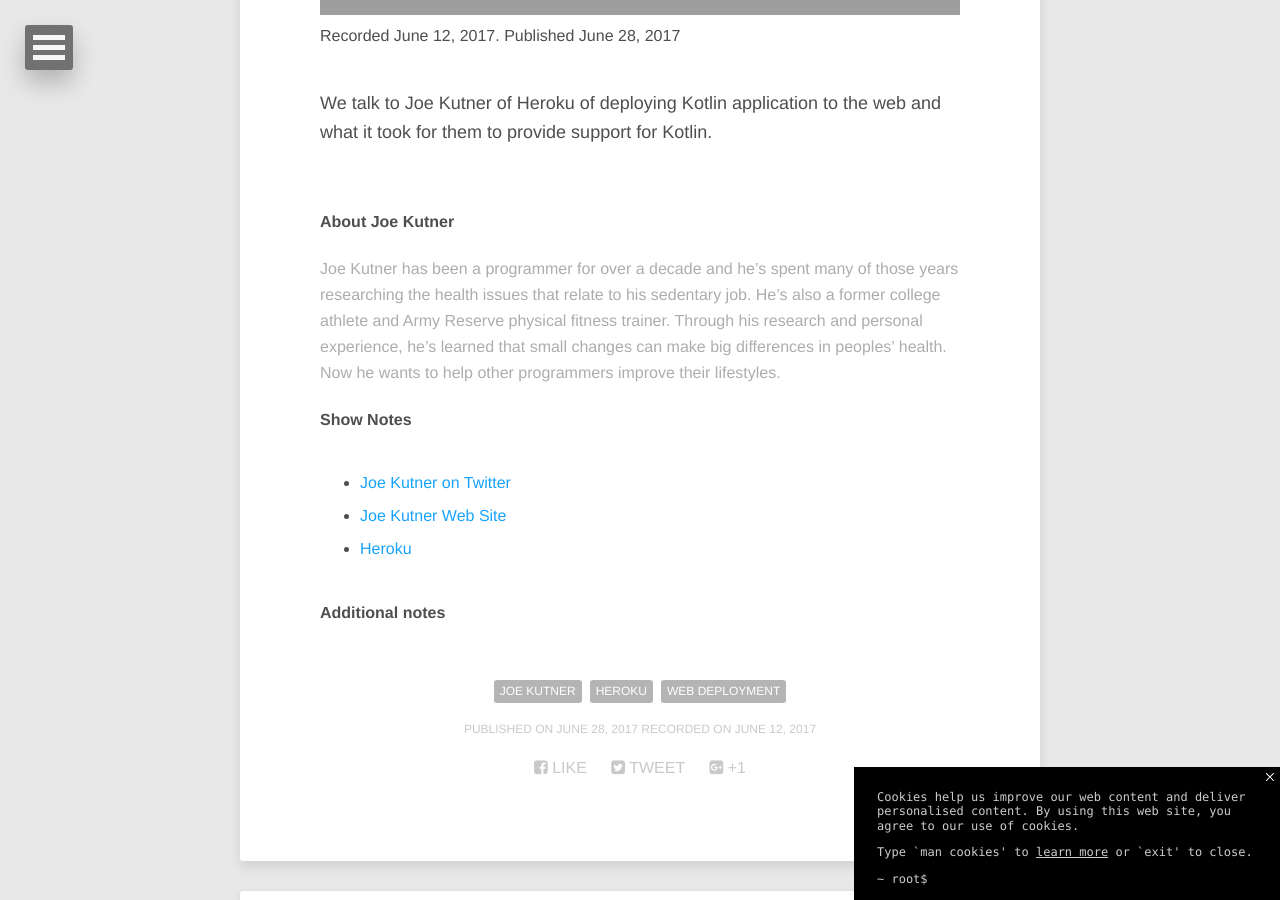
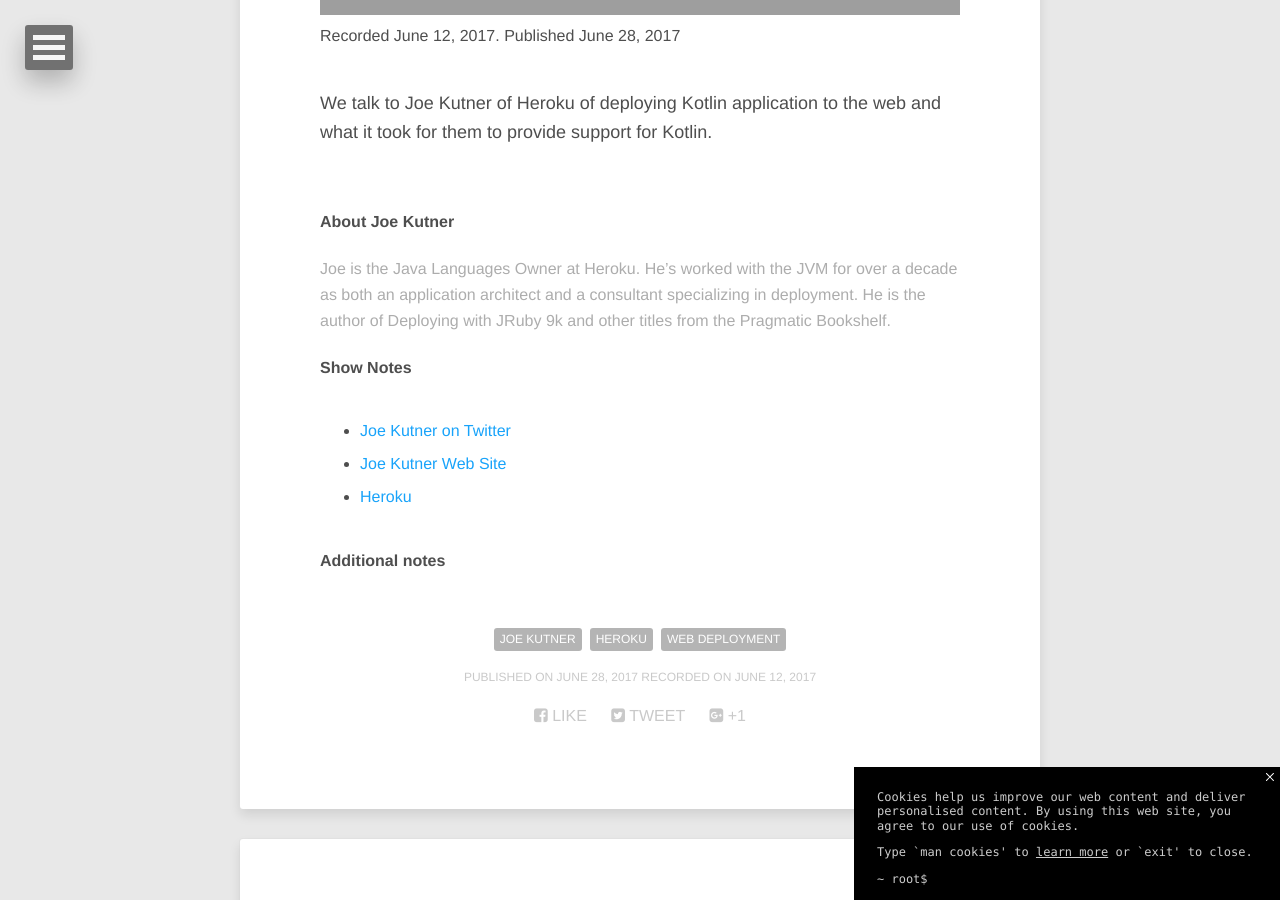
Before and after one commit to talkingkotlin/website, a Jekyll site: the page built from _posts/2017-06-28-heroku-with-joe-kutner.md, in a window 1280 px wide and 900 px high, scrolled down 777 px. Built offline with Jekyll 4.4.1, drawn with Linux system fonts in a browser that asks for light colours; nearby versions of some CDN libraries; comment, search, counter and statistics services are not loaded; grey boxes are pictures that could not be loaded.

Commit message:
Update Joe Kutner bio

```diff
--- a/_posts/2017-06-28-heroku-with-joe-kutner.md
+++ b/_posts/2017-06-28-heroku-with-joe-kutner.md
@@ -10,7 +10,7 @@
 tags: [Joe Kutner, Heroku, Web Deployment]
 image: joe-kutner.png
 description: "We talk to Joe Kutner of Heroku of deploying Kotlin application to the web and what it took for them to provide support for Kotlin."
-bio: "Joe Kutner has been a programmer for over a decade and he’s spent many of those years researching the health issues that relate to his sedentary job. He’s also a former college athlete and Army Reserve physical fitness trainer. Through his research and personal experience, he’s learned that small changes can make big differences in peoples’ health. Now he wants to help other programmers improve their lifestyles."
+bio: "Joe is the Java Languages Owner at Heroku. He’s worked with the JVM for over a decade as both an application architect and a consultant specializing in deployment. He is the author of Deploying with JRuby 9k and other titles from the Pragmatic Bookshelf."
 notes:
     - text: Joe Kutner on Twitter
       link: https://twitter.com/codefinger
```
